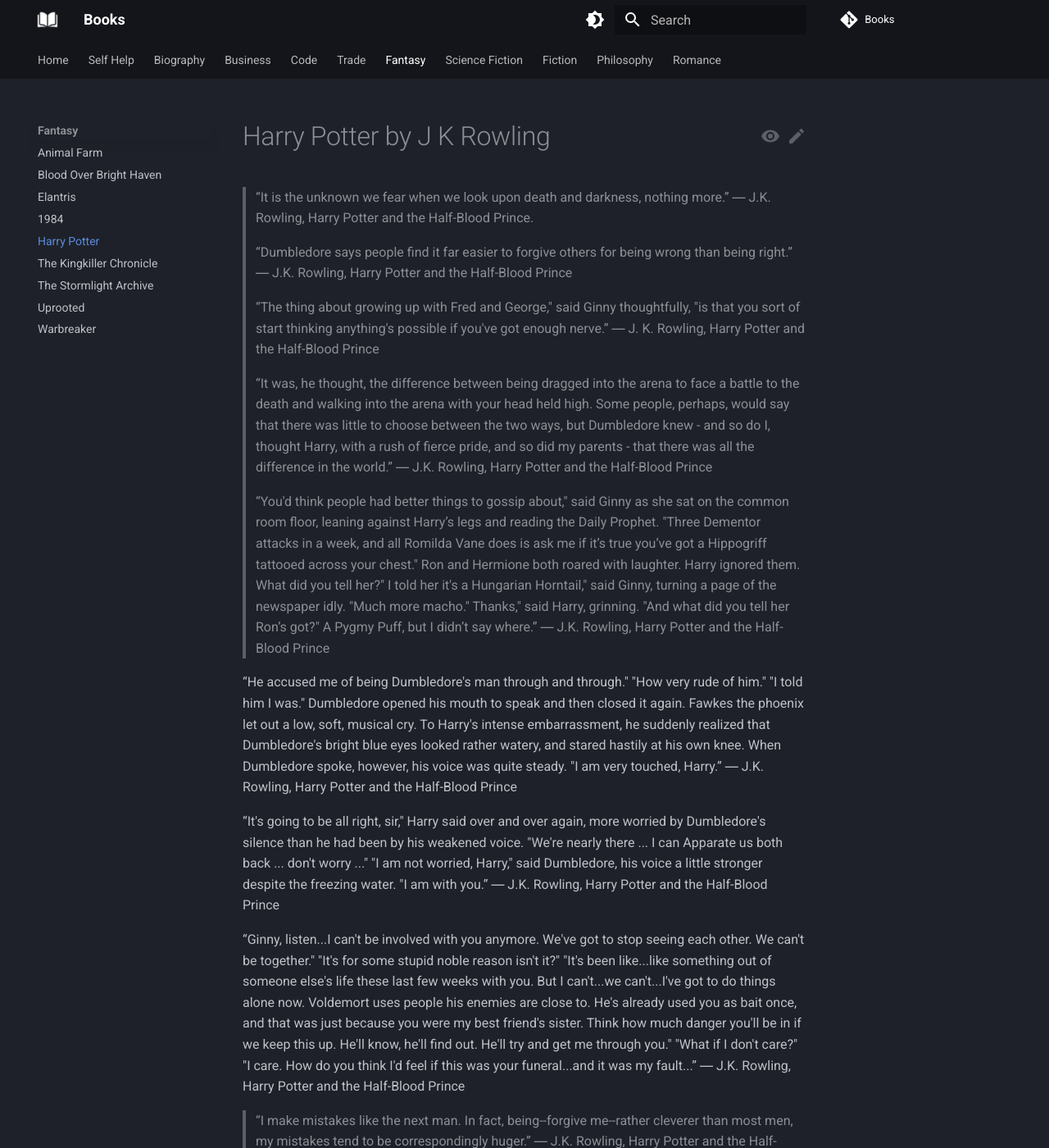
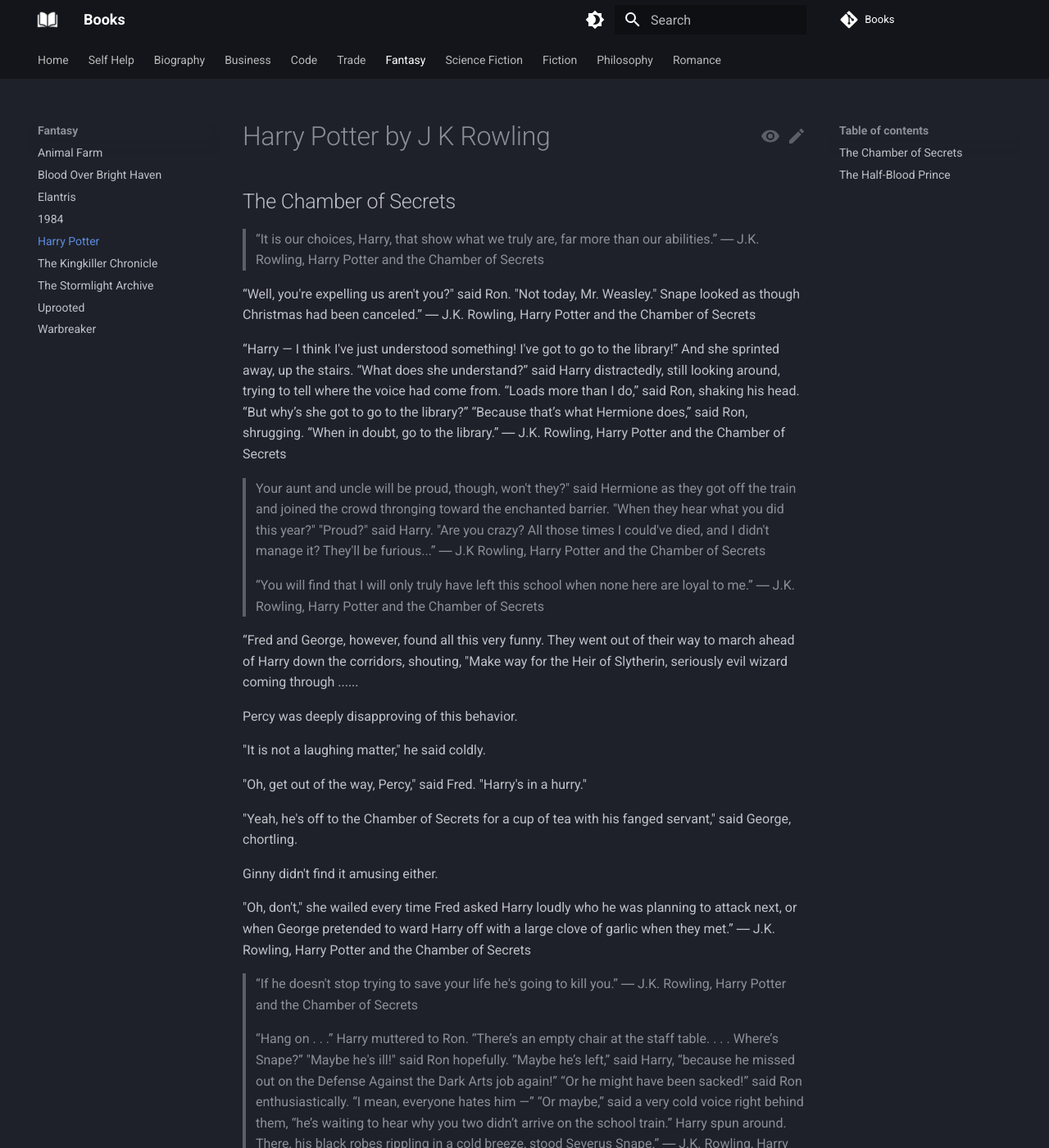
Before and after one commit to vivekkpatel/Books, an MkDocs documentation site: the page built from docs/Fantasy/Harry Potter.md, in a window 1280 px wide and 1400 px high. Shown: the whole window at 82% size. Built offline with MkDocs 1.6.1 and Material for MkDocs 9.7.7, drawn with Linux system fonts in a browser that asks for light colours; comment, search, counter and statistics services are not loaded; some of the changed text lies outside the part shown.

Commit message:
Add notes and quotes from The Chamber of Secrets to Harry Potter section

```diff
--- a/docs/Fantasy/Harry Potter.md
+++ b/docs/Fantasy/Harry Potter.md
@@ -1,5 +1,73 @@
 # Harry Potter by J K Rowling
 
+## The Chamber of Secrets
+> “It is our choices, Harry, that show what we truly are, far more than our abilities.”
+― J.K. Rowling, Harry Potter and the Chamber of Secrets
+>
+
+“Well, you're expelling us aren't you?" said Ron.
+"Not today, Mr. Weasley."
+Snape looked as though Christmas had been canceled.”
+― J.K. Rowling, Harry Potter and the Chamber of Secrets
+
+“Harry — I think I've just understood something! I've got to go to the library!”
+And she sprinted away, up the stairs.
+“What does she understand?” said Harry distractedly, still looking around, trying to tell where the voice had come from.
+“Loads more than I do,” said Ron, shaking his head.
+“But why’s she got to go to the library?”
+“Because that’s what Hermione does,” said Ron, shrugging. “When in doubt, go to the library.”
+― J.K. Rowling, Harry Potter and the Chamber of Secrets
+
+> Your aunt and uncle will be proud, though, won't they?" said Hermione as they got off the train and joined the crowd thronging toward the enchanted barrier. "When they hear what you did this year?"
+"Proud?" said Harry. "Are you crazy? All those times I could've died, and I didn't manage it? They'll be furious...”
+― J.K Rowling, Harry Potter and the Chamber of Secrets
+>
+
+> “You will find that I will only truly have left this school when none here are loyal to me.”
+― J.K. Rowling, Harry Potter and the Chamber of Secrets
+>
+
+“Fred and George, however, found all this very funny. They went out of
+their way to march ahead of Harry down the corridors, shouting, "Make way for
+the Heir of Slytherin, seriously evil wizard coming through ......
+
+Percy was deeply disapproving of this behavior.
+
+"It is not a laughing matter," he said coldly.
+
+"Oh, get out of the way, Percy," said Fred. "Harry's in a hurry."
+
+"Yeah, he's off to the Chamber of Secrets for a cup of tea with his fanged
+servant," said George, chortling.
+
+Ginny didn't find it amusing either.
+
+"Oh, don't," she wailed every time Fred asked Harry loudly who he was
+planning to attack next, or when George pretended to ward Harry off with a large
+clove of garlic when they met.”
+― J.K. Rowling, Harry Potter and the Chamber of Secrets
+
+> “If he doesn't stop trying to save your life he's going to kill you.”
+― J.K. Rowling, Harry Potter and the Chamber of Secrets
+>
+
+> “Hang on . . .” Harry muttered to Ron. “There’s an empty chair at the staff table. . . . Where’s Snape?”
+"Maybe he's ill!" said Ron hopefully.
+“Maybe he’s left,” said Harry, “because he missed out on the Defense Against the Dark Arts job again!”
+“Or he might have been sacked!” said Ron enthusiastically. “I mean, everyone hates him —”
+“Or maybe,” said a very cold voice right behind them, “he’s waiting to hear why you two didn’t arrive on the school train.”
+Harry spun around. There, his black robes rippling in a cold breeze, stood Severus Snape.”
+― J.K. Rowling, Harry Potter and the Chamber of Secrets
+>
+
+“Voldemort,” said Riddle softly, “is my past, present, and future, Harry Potter. . . .”
+He pulled Harry’s wand from his pocket and began to trace it through the air, writing three shimmering words:
+TOM MARVOLO RIDDLE
+Then he waved the wand once, and the letters of his name rearranged themselves:
+I AM LORD VOLDEMORT”
+― J.K. Rowling, Harry Potter and the Chamber of Secrets
+
+## The Half-Blood Prince
 > “It is the unknown we fear when we look upon death and darkness, nothing more.”
 ― J.K. Rowling, Harry Potter and the Half-Blood Prince.
 >
```
